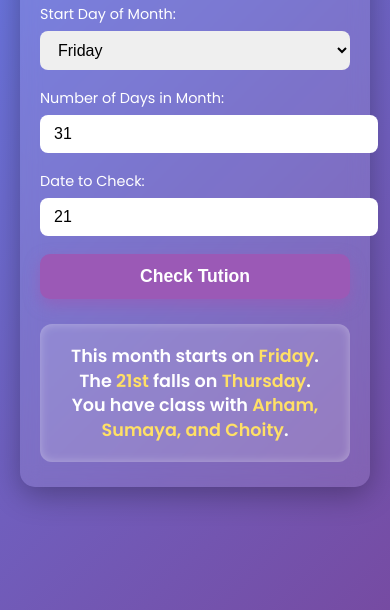
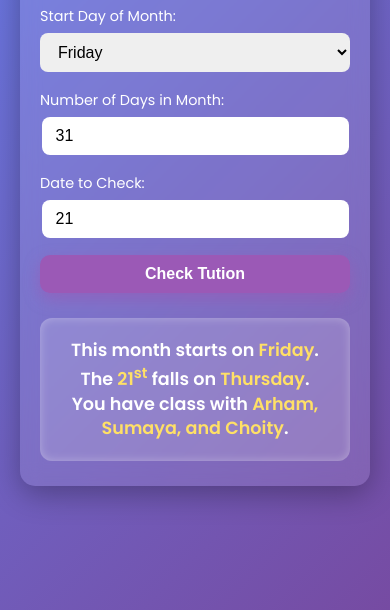
Before and after one commit to nazrulislampabelcu/ToDoApp, a plain HTML site: page index.html in a window 390 px wide. Both pictures are taken after a click on the button "Check Tution". Shown: the part 274-884 px from the top of the page. Drawn offline with Linux system fonts and the light colour scheme.

Commit message:
Update Css

```diff
--- a/index.html
+++ b/index.html
@@ -1,5 +1,6 @@
 <!DOCTYPE html>
 <html lang="en">
+
 <head>
   <meta charset="UTF-8" />
   <meta name="viewport" content="width=device-width, initial-scale=1" />
@@ -22,7 +23,7 @@
     .container {
       background: rgba(255, 255, 255, 0.1);
       border-radius: 15px;
-    box-shadow: 0 8px 30px rgba(0,0,0,0.3);
+      box-shadow: 0 8px 30px rgba(0, 0, 0, 0.3);
       padding: 30px 40px;
       max-width: 400px;
       width: 100%;
@@ -45,7 +46,8 @@
       font-size: 0.9rem;
     }
 
-  select, input[type="number"] {
+    select,
+    input[type="number"] {
       width: 100%;
       padding: 10px 14px;
       margin-bottom: 18px;
@@ -56,7 +58,13 @@
       transition: box-shadow 0.3s ease;
     }
 
-  select:focus, input[type="number"]:focus {
+    #monthDays,
+    #date {
+      width: 94%;
+    }
+
+    select:focus,
+    input[type="number"]:focus {
       box-shadow: 0 0 10px #9b59b6;
     }
 
@@ -64,10 +72,9 @@
       background: #9b59b6;
       color: #fff;
       border: none;
-    padding: 12px 0;
-    font-size: 1.1rem;
+      padding: 20px;
+      font-size: 1.5rem;
       font-weight: 600;
-    width: 100%;
       border-radius: 10px;
       cursor: pointer;
       transition: background 0.3s ease, transform 0.2s ease;
@@ -106,9 +113,20 @@
       .container {
         padding: 25px 20px;
       }
+
+      #monthDays,#date {
+        width: 90%;
+      }
+
+      button {
+        width: 100%;
+        padding: 10px;
+        font-size: 1rem;
+      }
     }
   </style>
 </head>
+
 <body>
 
   <div class="container">
@@ -161,9 +179,9 @@ function tution(startDay, month, date) {
         }
       }
 
-    if(weaks[0].includes(date) || weaks[2].includes(date) || weaks[4].includes(date)){
-        return "Azmain + Choity";
-    } else if(weaks[5].includes(date)) {
+      if (weaks[0].includes(date) || weaks[2].includes(date) || weaks[4].includes(date)) {
+        return "Azmain + Choity + HSC 2027";
+      } else if (weaks[5].includes(date)) {
         return "Arham + Sumaya + Choity";
       } else {
         return "Arham + Sumaya + Lamya + Choity";
@@ -212,10 +230,11 @@ function checkTution() {
 
       document.getElementById('result').innerHTML =
         `This month starts on <strong>${startDay.charAt(0).toUpperCase() + startDay.slice(1)}</strong>.<br/>
-         The <strong>${date}${getOrdinalSuffix(date)}</strong> falls on <strong>${dayName}</strong>.<br/>
+         The <strong>${date}<sup>${getOrdinalSuffix(date)}</sup></strong> falls on <strong>${dayName}</strong>.<br/>
          You have class with <strong>${formattedNames}</strong>.`;
     }
   </script>
 
 </body>
+
 </html>
```
Lines whose indentation alone changed are shown as unchanged.
